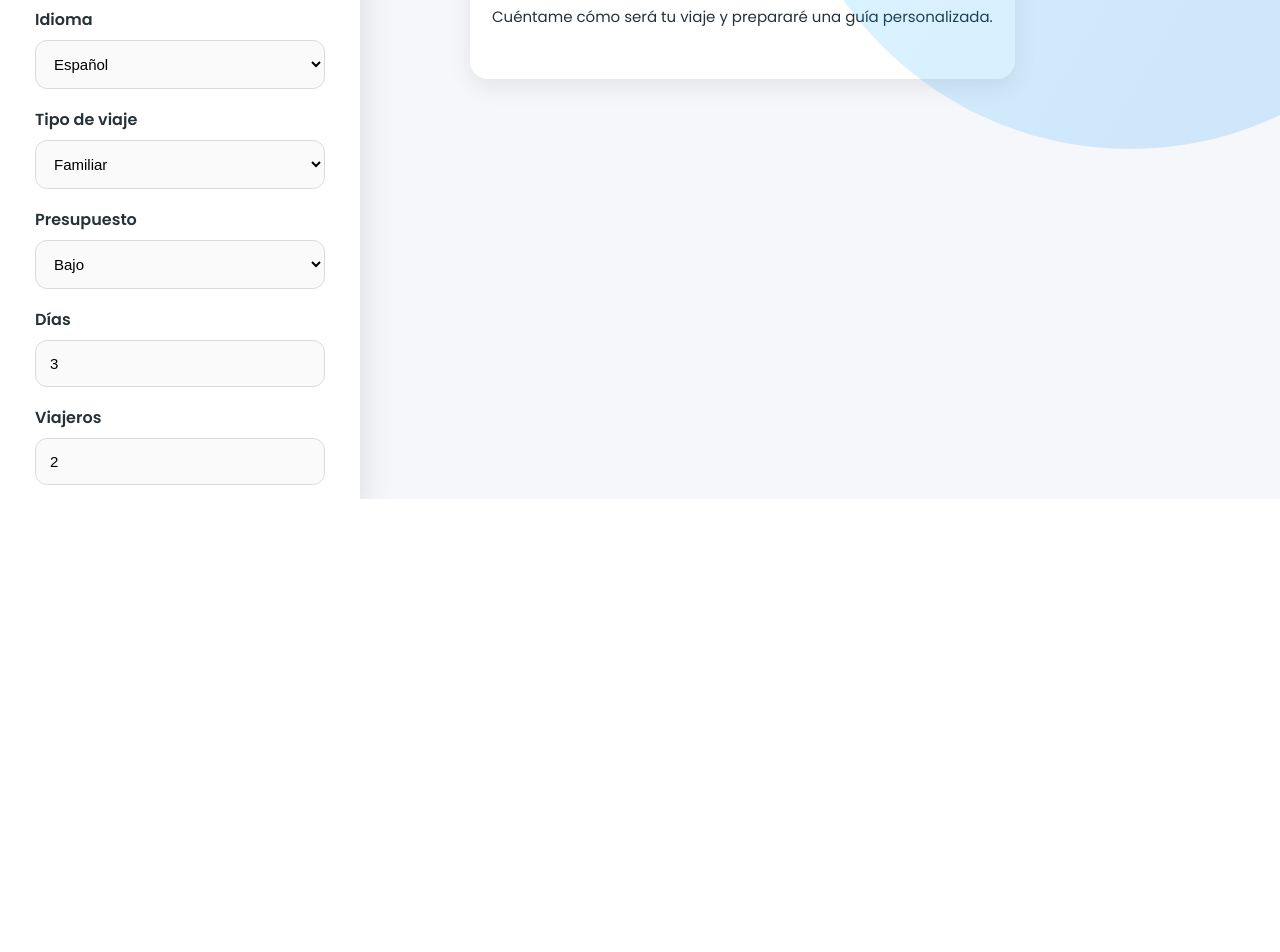
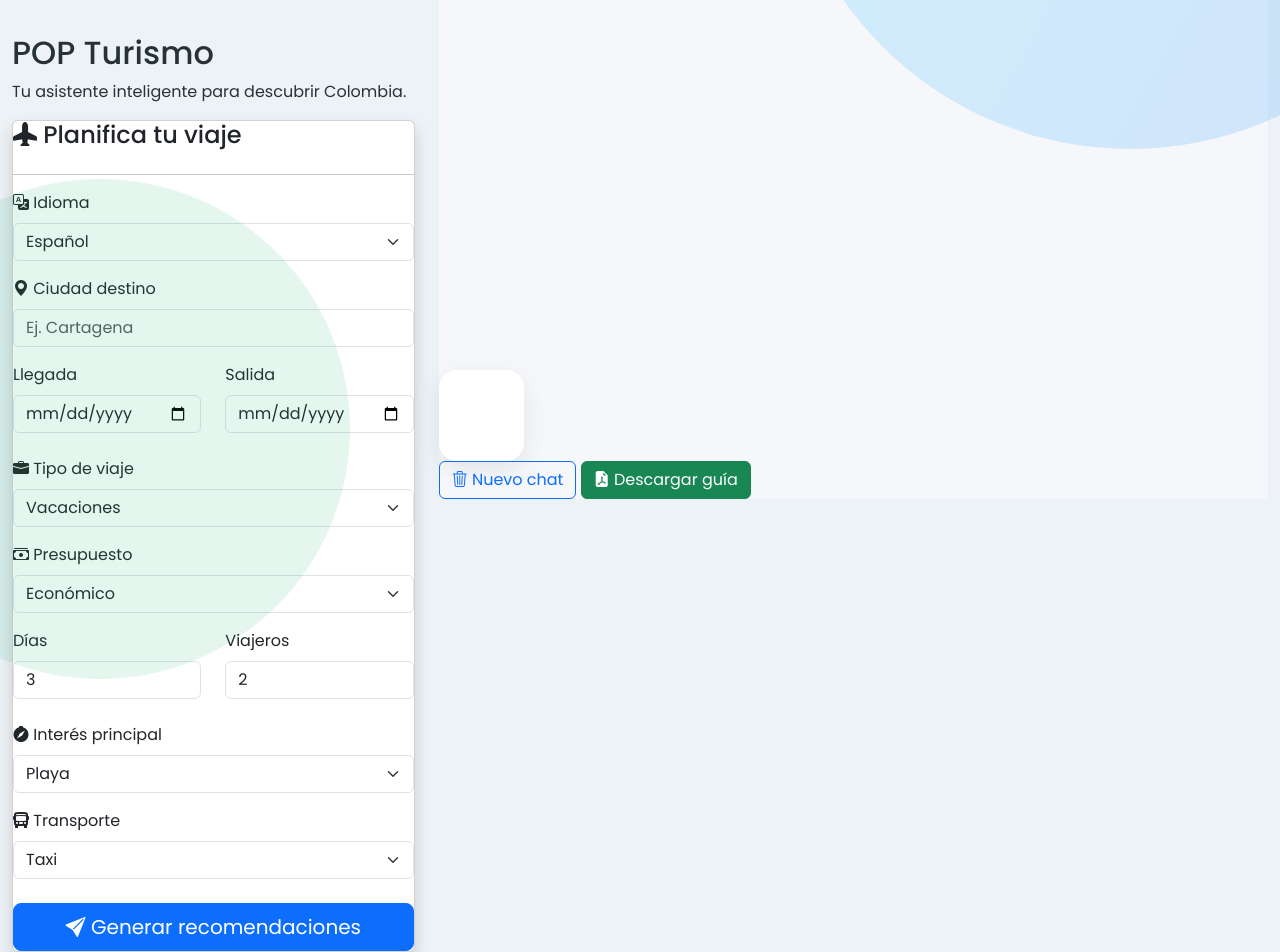
Before and after one commit to BrayanRubio/POP_TURISMO, a Flask app: page / in a window 1280 px wide. Shown: the part 301-1253 px from the top of the page. Before the commit the page ends 800 px from the top, so only its background shows below. Run offline with Flask 3, Linux system fonts and the light colour scheme; some libraries are stand-ins or nearby versions.

Commit message:
Update index.html

```diff
--- a/POP_TURISMO/templates/index.html
+++ b/POP_TURISMO/templates/index.html
@@ -4,131 +4,441 @@
 <head>
 
     <meta charset="UTF-8">
+
     <meta name="viewport" content="width=device-width, initial-scale=1.0">
 
     <title>POP Turismo</title>
 
+    <!-- Bootstrap -->
+
+    <link href="https://cdn.jsdelivr.net/npm/bootstrap@5.3.3/dist/css/bootstrap.min.css" rel="stylesheet">
+
+    <!-- Bootstrap Icons -->
+
+    <link href="https://cdn.jsdelivr.net/npm/bootstrap-icons@1.11.3/font/bootstrap-icons.css" rel="stylesheet">
+
+    <!-- Google Fonts -->
+
+    <link rel="preconnect" href="https://fonts.googleapis.com">
+
+    <link rel="preconnect" href="https://fonts.gstatic.com" crossorigin>
+
     <link href="https://fonts.googleapis.com/css2?family=Poppins:wght@300;400;500;600;700&display=swap" rel="stylesheet">
 
-<link rel="stylesheet"
-href="https://cdnjs.cloudflare.com/ajax/libs/font-awesome/6.5.1/css/all.min.css">
+    <!-- CSS -->
 
-<link rel="stylesheet"
-href="{{ url_for('static', filename='style.css') }}">
+    <link rel="stylesheet" href="{{ url_for('static', filename='style.css') }}">
 
 </head>
 
 <body>
 
-<div class="app">
+<div class="background"></div>
 
-    <!-- SIDEBAR -->
+<div class="container-fluid">
 
-    <aside class="sidebar">
+<div class="row vh-100">
 
-        <div class="logo">
+<!-- ===========================
+PANEL IZQUIERDO
+============================ -->
 
-            <i class="fa-solid fa-earth-americas"></i>
+<div class="col-lg-4 panel-left">
 
-            <div>
+<div class="logo-area">
 
-                <h1>POP Turismo</h1>
+<img src="{{ url_for('static', filename='logo.png') }}" class="logo">
 
-                <span>Travel Assistant</span>
+<h2>POP Turismo</h2>
+
+<p>
+
+Tu asistente inteligente para descubrir Colombia.
+
+</p>
+
+</div>
+
+<div class="card shadow formulario">
+
+<h4>
+
+<i class="bi bi-airplane-fill"></i>
+
+Planifica tu viaje
+
+</h4>
+
+<hr>
+<!-- =======================================
+IDIOMA
+======================================= -->
+
+<div class="mb-3">
+
+<label class="form-label">
+
+<i class="bi bi-translate"></i>
+
+Idioma
+
+</label>
+
+<select id="idioma" class="form-select">
+
+<option>Español</option>
+
+<option>English</option>
+
+<option>Français</option>
+
+<option>Português</option>
+
+</select>
+
+</div>
+
+
+<!-- =======================================
+CIUDAD
+======================================= -->
+
+<div class="mb-3">
+
+<label class="form-label">
+
+<i class="bi bi-geo-alt-fill"></i>
+
+Ciudad destino
+
+</label>
+
+<input
+type="text"
+id="ciudad"
+class="form-control"
+placeholder="Ej. Cartagena">
+
+</div>
+
+
+<!-- =======================================
+FECHAS
+======================================= -->
+
+<div class="row">
+
+<div class="col">
+
+<label class="form-label">
+
+Llegada
+
+</label>
+
+<input
+type="date"
+id="fecha_inicio"
+class="form-control">
+
+</div>
+
+<div class="col">
+
+<label class="form-label">
+
+Salida
+
+</label>
+
+<input
+type="date"
+id="fecha_fin"
+class="form-control">
 
 </div>
 
 </div>
 
-        <div class="form-section">
 
-            <h2>Planifica tu viaje</h2>
+<br>
 
-            <label>Destino</label>
-            <input type="text" id="ciudad" placeholder="Ej: Cartagena">
 
-            <label>Idioma</label>
-            <select id="idioma">
-                <option>Español</option>
-                <option>English</option>
-                <option>Français</option>
-                <option>Português</option>
+<!-- =======================================
+TIPO VIAJE
+======================================= -->
+
+<div class="mb-3">
+
+<label class="form-label">
+
+<i class="bi bi-briefcase-fill"></i>
+
+Tipo de viaje
+
+</label>
+
+<select
+id="tipo"
+class="form-select">
+
+<option>Vacaciones</option>
+
+<option>Negocios</option>
+
+<option>Familiar</option>
+
+<option>Mochilero</option>
+
+<option>Pareja</option>
+
+<option>Aventura</option>
+
+<option>Ecoturismo</option>
+
+<option>Lujo</option>
+
 </select>
-
-            <label>Tipo de viaje</label>
-            <select id="tipo">
-                <option>Familiar</option>
-                <option>Pareja</option>
-                <option>Negocios</option>
-                <option>Mochilero</option>
-            </select>
-
-            <label>Presupuesto</label>
-            <select id="presupuesto">
-                <option>Bajo</option>
-                <option>Medio</option>
-                <option>Alto</option>
-            </select>
-
-            <label>Días</label>
-            <input type="number" id="dias" value="3">
-
-            <label>Viajeros</label>
-            <input type="number" id="viajeros" value="2">
-
-            <label>Transporte</label>
-            <select id="transporte">
-                <option>Público</option>
-                <option>Vehículo</option>
-                <option>A pie</option>
-            </select>
-
-            <label>Intereses</label>
-            <input
-            type="text"
-            id="intereses"
-            placeholder="Playa, gastronomía, naturaleza">
-
-            <button onclick="consultar()">
-                <i class="fa-solid fa-paper-plane"></i>
-                Generar Ruta
-            </button>
 
 </div>
 
-    </aside>
 
-    <!-- CHAT -->
+<!-- =======================================
+PRESUPUESTO
+======================================= -->
 
-    <main class="chat-container">
+<div class="mb-3">
 
-        <div class="chat-header">
+<label class="form-label">
 
-            <div class="header-left">
+<i class="bi bi-cash-stack"></i>
 
-                <i class="fa-solid fa-robot"></i>
+Presupuesto
 
-                <span>POP Turismo IA</span>
+</label>
+
+<select
+id="presupuesto"
+class="form-select">
+
+<option>Económico</option>
+
+<option>Medio</option>
+
+<option>Alto</option>
+
+</select>
+
+</div>
+
+
+<!-- =======================================
+DÍAS Y VIAJEROS
+======================================= -->
+
+<div class="row">
+
+<div class="col">
+
+<label class="form-label">
+
+Días
+
+</label>
+
+<input
+type="number"
+id="dias"
+value="3"
+min="1"
+class="form-control">
+
+</div>
+
+<div class="col">
+
+<label class="form-label">
+
+Viajeros
+
+</label>
+
+<input
+type="number"
+id="viajeros"
+value="2"
+min="1"
+class="form-control">
 
 </div>
 
 </div>
 
-        <div id="chat" class="chat-body">
+<br>
 
-            <div class="message bot">
+
+<!-- =======================================
+INTERÉS
+======================================= -->
+
+<div class="mb-3">
+
+<label class="form-label">
+
+<i class="bi bi-compass-fill"></i>
+
+Interés principal
+
+</label>
+
+<select
+id="intereses"
+class="form-select">
+
+<option>Playa</option>
+
+<option>Gastronomía</option>
+
+<option>Cultura</option>
+
+<option>Naturaleza</option>
+
+<option>Aventura</option>
+
+<option>Compras</option>
+
+<option>Vida nocturna</option>
+
+<option>Historia</option>
+
+</select>
+
+</div>
+
+
+<!-- =======================================
+TRANSPORTE
+======================================= -->
+
+<div class="mb-4">
+
+<label class="form-label">
+
+<i class="bi bi-bus-front-fill"></i>
+
+Transporte
+
+</label>
+
+<select
+id="transporte"
+class="form-select">
+
+<option>Taxi</option>
+
+<option>Vehículo propio</option>
+
+<option>Transporte público</option>
+
+<option>A pie</option>
+
+<option>Bicicleta</option>
+
+</select>
+
+</div>
+
+
+<!-- =======================================
+BOTÓN
+======================================= -->
+
+<div class="d-grid">
+
+<button
+class="btn btn-primary btn-lg"
+onclick="consultar()">
+
+<i class="bi bi-send-fill"></i>
+
+Generar recomendaciones
+
+</button>
+
+</div>
+
+</div>
+
+</div>
+<!-- ==========================================
+PANEL DERECHO
+========================================== -->
+
+<div class="col-lg-8 panel-right">
+
+<div class="chat-container">
+
+<!-- ENCABEZADO -->
+
+<div class="chat-header">
+
+<div class="chat-avatar">
+
+<i class="bi bi-robot"></i>
+
+</div>
+
+<div>
+
+<h4>POP Turismo IA</h4>
+
+<small>Asistente turístico inteligente</small>
+
+</div>
+
+<div class="estado">
+
+<span class="online"></span>
+
+En línea
+
+</div>
+
+</div>
+
+<!-- CHAT -->
+
+<div
+id="chat"
+class="chat-body">
+
+<!-- MENSAJE INICIAL -->
+
+<div class="mensaje bot">
 
 <div class="avatar">
-                    🤖
+
+<i class="bi bi-robot"></i>
+
 </div>
 
-                <div class="bubble">
+<div class="burbuja">
 
-                    Hola 👋
+<h5>
 
-                    Soy POP Turismo.
+👋 ¡Bienvenido!
 
-                    Cuéntame cómo será tu viaje y prepararé una guía personalizada.
+</h5>
+
+<p>
+
+Soy <strong>POP Turismo</strong>, tu asistente turístico inteligente.
+
+Estoy listo para ayudarte a encontrar hoteles, restaurantes y actividades para tu próximo viaje.
+
+Completa la información del panel izquierdo y presiona <strong>"Generar recomendaciones"</strong>.
+
+</p>
 
 </div>
 
@@ -136,11 +446,76 @@ href="{{ url_for('static', filename='style.css') }}">
 
 </div>
 
-    </main>
+<!-- ESCRIBIENDO -->
+
+<div
+id="typing"
+class="typing">
+
+<div class="avatar">
+
+<i class="bi bi-robot"></i>
 
 </div>
+
+<div class="typing-box">
+
+<span></span>
+
+<span></span>
+
+<span></span>
+
+</div>
+
+</div>
+
+<!-- BOTONES -->
+
+<div class="chat-footer">
+
+<button
+class="btn btn-outline-primary"
+onclick="limpiarChat()">
+
+<i class="bi bi-trash3"></i>
+
+Nuevo chat
+
+</button>
+
+<button
+class="btn btn-success"
+onclick="descargarPDF()">
+
+<i class="bi bi-file-earmark-pdf-fill"></i>
+
+Descargar guía
+
+</button>
+
+</div>
+
+</div>
+
+</div>
+
+</div>
+
+</div>
+
+<!-- Bootstrap -->
+
+<script src="https://cdn.jsdelivr.net/npm/bootstrap@5.3.3/dist/js/bootstrap.bundle.min.js"></script>
+
+<!-- jsPDF -->
+
+<script src="https://cdnjs.cloudflare.com/ajax/libs/jspdf/2.5.1/jspdf.umd.min.js"></script>
+
+<!-- SCRIPT -->
 
 <script src="{{ url_for('static', filename='script.js') }}"></script>
 
 </body>
+
 </html>
```
Lines whose indentation alone changed are shown as unchanged.
